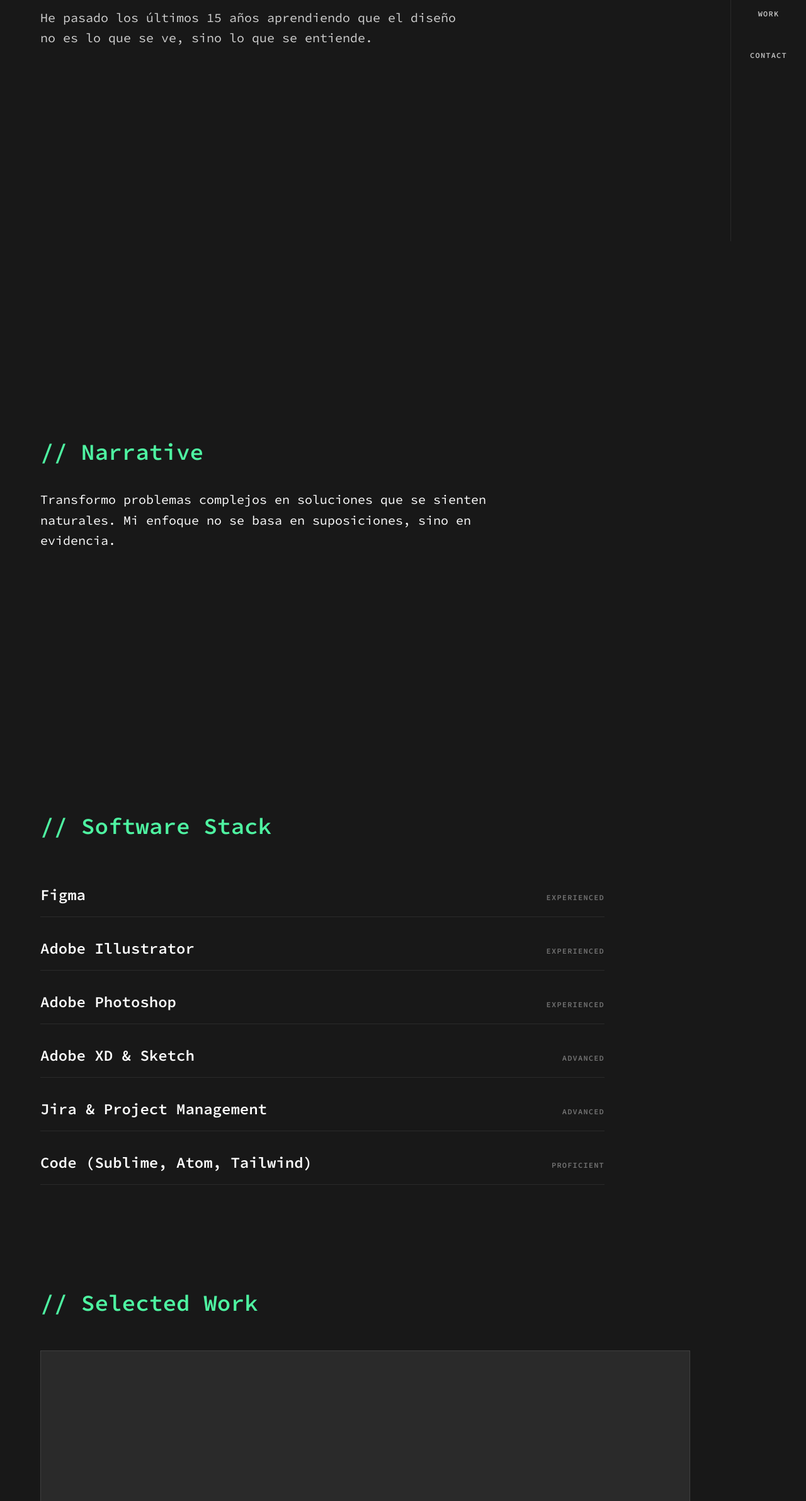
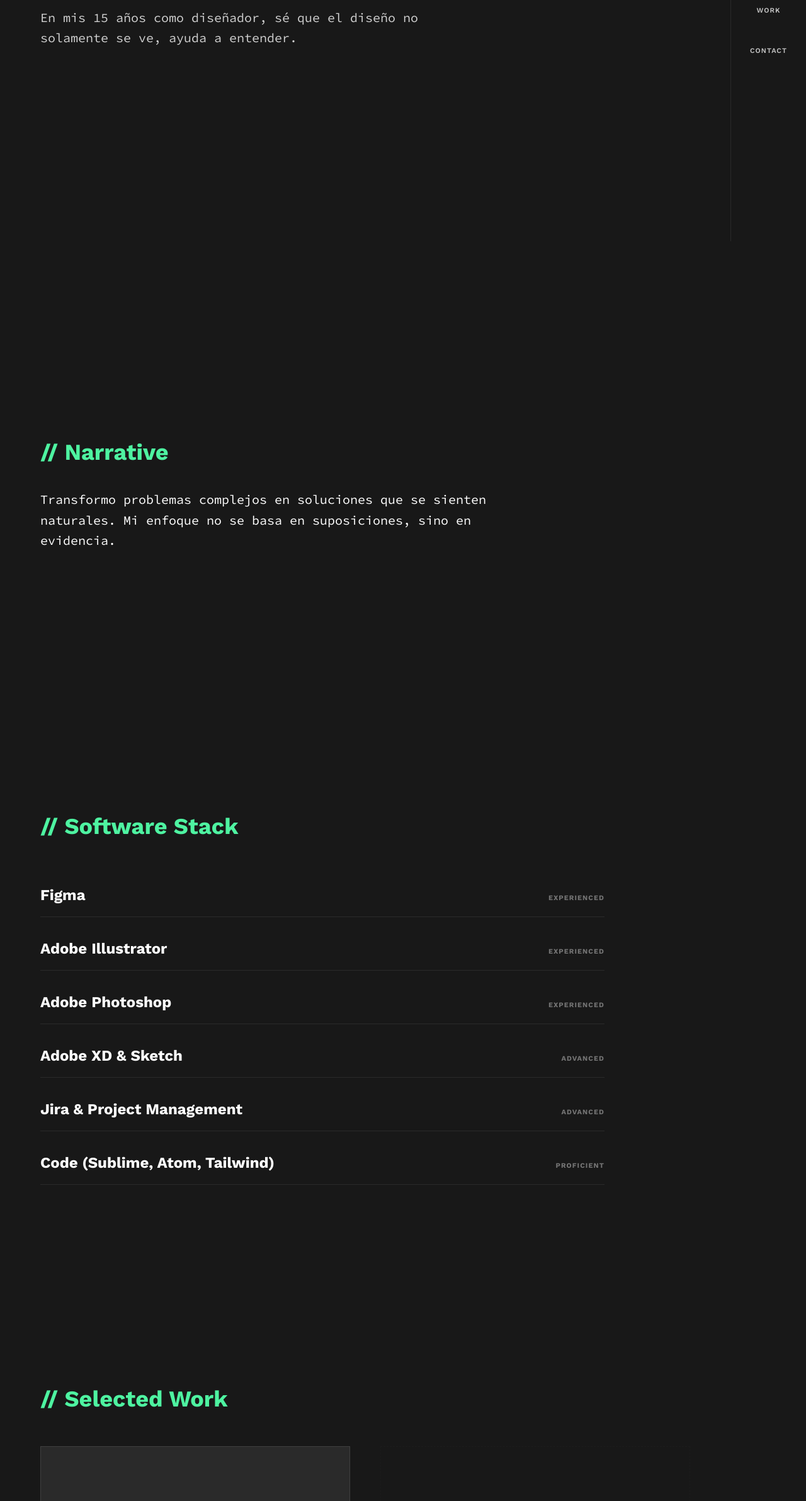
Before and after one commit to elbob-mx/portfolio-ux, a plain HTML site: page index.html in a window 1280 px wide. Shown: the part 417-2800 px from the top of the page at 63% size. Drawn offline with nearby package versions, Linux system fonts and the light colour scheme.

Commit message:
fifth  commit / microinteractions

```diff
--- a/index.html
+++ b/index.html
@@ -5,7 +5,7 @@
     <meta charset="UTF-8">
     <meta name="viewport" content="width=device-width, initial-scale=1.0, maximum-scale=1.0, user-scalable=no">
     <title>Roberto Gutiérrez O. | UX Designer</title>
-    <link href="https://fonts.googleapis.com/css2?family=Manrope:wght@800&family=Source+Code+Pro:wght@300;400;600&display=swap" rel="stylesheet">
+    <link href="https://fonts.googleapis.com/css2?family=Work+Sans:wght@400;600;700;800&family=Source+Code+Pro:wght@300;400;600&display=swap" rel="stylesheet">
     <script src="https://cdn.tailwindcss.com"></script>
     <script>
         tailwind.config = {
@@ -18,7 +18,7 @@
                         'nav-gray': '#c4c4c4'
                     },
                     fontFamily: {
-                        'manrope': ['Manrope', 'sans-serif'],
+                        'worksans': ['"Work Sans"', 'sans-serif'],
                         'source': ['"Source Code Pro"', 'monospace']
                     }
                 }
@@ -53,11 +53,11 @@
             </button>
         </div>
         <div class="flex flex-col gap-12 items-center">
-            <a href="#hero" class="nav-link tracking-widest uppercase" id="nav-start">START</a>
-            <a href="#about" class="nav-link tracking-widest uppercase" id="nav-story">STORY</a>
-            <a href="#skills" class="nav-link tracking-widest uppercase" id="nav-stack">STACK</a>
-            <a href="#work" class="nav-link tracking-widest uppercase" id="nav-work">WORK</a>
-            <a href="#contact" class="nav-link tracking-widest uppercase" id="nav-contact">CONTACT</a>
+            <a href="#hero" class="nav-link tracking-widest uppercase font-worksans" id="nav-start">START</a>
+            <a href="#about" class="nav-link tracking-widest uppercase font-worksans" id="nav-story">STORY</a>
+            <a href="#skills" class="nav-link tracking-widest uppercase font-worksans" id="nav-stack">STACK</a>
+            <a href="#work" class="nav-link tracking-widest uppercase font-worksans" id="nav-work">WORK</a>
+            <a href="#contact" class="nav-link tracking-widest uppercase font-worksans" id="nav-contact">CONTACT</a>
         </div>
     </nav>
 
@@ -67,75 +67,89 @@
                 <path d="m3 9 9-7 9 7v11a2 2 0 0 1-2 2H5a2 2 0 0 1-2-2z" />
                 <polyline points="9 22 9 12 15 12 15 22" />
             </svg>
-            <span class="text-[10px] font-bold" id="m-nav-start">START</span>
+            <span class="text-[10px] font-bold font-worksans" id="m-nav-start">START</span>
         </a>
         <a href="#about" class="mobile-nav-item">
             <svg xmlns="http://www.w3.org/2000/svg" width="20" height="20" viewBox="0 0 24 24" fill="none" stroke="currentColor" stroke-width="2" stroke-linecap="round" stroke-linejoin="round">
                 <path d="M2 3h6a4 4 0 0 1 4 4v14a3 3 0 0 0-3-3H2z" />
                 <path d="M22 3h-6a4 4 0 0 0-4 4v14a3 3 0 0 1 3-3h7z" />
             </svg>
-            <span class="text-[10px] font-bold" id="m-nav-story">STORY</span>
+            <span class="text-[10px] font-bold font-worksans" id="m-nav-story">STORY</span>
         </a>
         <a href="#skills" class="mobile-nav-item">
             <svg xmlns="http://www.w3.org/2000/svg" width="20" height="20" viewBox="0 0 24 24" fill="none" stroke="currentColor" stroke-width="2" stroke-linecap="round" stroke-linejoin="round">
                 <path d="M14.7 6.3a1 1 0 0 0 0 1.4l1.6 1.6a1 1 0 0 0 1.4 0l3.77-3.77a6 6 0 0 1-7.94 7.94l-6.91 6.91a2.12 2.12 0 0 1-3-3l6.91-6.91a6 6 0 0 1 7.94-7.94l-3.76 3.76z" />
             </svg>
-            <span class="text-[10px] font-bold" id="m-nav-stack">STACK</span>
+            <span class="text-[10px] font-bold font-worksans" id="m-nav-stack">STACK</span>
         </a>
         <a href="#work" class="mobile-nav-item">
             <svg xmlns="http://www.w3.org/2000/svg" width="20" height="20" viewBox="0 0 24 24" fill="none" stroke="currentColor" stroke-width="2" stroke-linecap="round" stroke-linejoin="round">
                 <rect width="20" height="14" x="2" y="7" rx="2" ry="2" />
                 <path d="M16 21V5a2 2 0 0 0-2-2h-4a2 2 0 0 0-2 2v16" />
             </svg>
-            <span class="text-[10px] font-bold" id="m-nav-work">WORK</span>
+            <span class="text-[10px] font-bold font-worksans" id="m-nav-work">WORK</span>
         </a>
         <a href="#contact" class="mobile-nav-item">
             <svg xmlns="http://www.w3.org/2000/svg" width="20" height="20" viewBox="0 0 24 24" fill="none" stroke="currentColor" stroke-width="2" stroke-linecap="round" stroke-linejoin="round">
                 <path d="M22 16.92v3a2 2 0 0 1-2.18 2 19.79 19.79 0 0 1-8.63-3.07 19.5 19.5 0 0 1-6-6 19.79 19.79 0 0 1-3.07-8.67A2 2 0 0 1 4.11 2h3a2 2 0 0 1 2 1.72 12.84 12.84 0 0 0 .7 2.81 2 2 0 0 1-.45 2.11L8.09 9.91a16 16 0 0 0 6 6l1.27-1.27a2 2 0 0 1 2.11-.45 12.84 12.84 0 0 0 2.81.7A2 2 0 0 1 22 16.92z" />
             </svg>
-            <span class="text-[10px] font-bold" id="m-nav-contact">CONTACT</span>
+            <span class="text-[10px] font-bold font-worksans" id="m-nav-contact">CONTACT</span>
         </a>
     </nav>
 
     <main class="w-full pb-[80px] lg:pb-0 lg:pr-[120px]">
         <section id="hero" class="section-padding min-h-[100svh] flex flex-col justify-center">
-            <h1 class="font-manrope text-[40px] md:text-[72px] leading-tight mb-8">
+            <h1 class="font-worksans text-[40px] md:text-[72px] leading-tight mb-8 font-800">
                 Roberto <span class="text-accent">Gutiérrez O.</span>
             </h1>
-            <p id="hero-desc" class="text-[18px] md:text-[20px] max-w-2xl opacity-80 leading-relaxed">
-                He pasado los últimos 15 años aprendiendo que el diseño no es lo que se ve, sino lo que se entiende.
+            <p id="hero-desc" class="text-[18px] md:text-[20px] max-w-2xl opacity-80 leading-relaxed font-source">
+                En mis 15 años como diseñador, sé que el diseño no solamente se ve, ayuda a entender.
             </p>
         </section>
 
         <section id="about" class="section-padding min-h-[100svh] flex flex-col justify-center py-10">
-            <h3 id="story-title" class="text-[28px] md:text-[36px] font-semibold mb-8 text-accent">// Narrative</h3>
-            <p id="story-desc" class="text-[18px] md:text-[20px] leading-relaxed max-w-3xl">
+            <h3 id="story-title" class="text-[28px] md:text-[36px] font-worksans font-700 mb-8 text-accent">// Narrative</h3>
+            <p id="story-desc" class="text-[18px] md:text-[20px] leading-relaxed max-w-3xl font-source">
                 Transformo problemas complejos en soluciones que se sienten naturales. Mi enfoque no se basa en suposiciones, sino en evidencia.
             </p>
         </section>
 
         <section id="skills" class="section-padding min-h-[100svh] flex flex-col justify-center py-10">
-            <h3 id="stack-title" class="text-[28px] md:text-[36px] font-semibold mb-12 text-accent">// Software Stack</h3>
-            <div class="max-w-4xl space-y-4">
-                <div class="software-row"><span class="software-name">Figma</span><span class="software-level" data-lang="exp">Experienced</span></div>
-                <div class="software-row"><span class="software-name">Adobe Illustrator</span><span class="software-level" data-lang="exp">Experienced</span></div>
-                <div class="software-row"><span class="software-name">Adobe Photoshop</span><span class="software-level" data-lang="exp">Experienced</span></div>
-                <div class="software-row"><span class="software-name">Adobe XD & Sketch</span><span class="software-level" data-lang="adv">Advanced</span></div>
-                <div class="software-row"><span class="software-name">Jira & Project Management</span><span class="software-level" data-lang="adv">Advanced</span></div>
-                <div class="software-row"><span class="software-name">Code (Sublime, Atom, Tailwind)</span><span class="software-level" data-lang="prof">Proficient</span></div>
+            <h3 id="stack-title" class="text-[28px] md:text-[36px] font-worksans font-700 mb-12 text-accent">// Software Stack</h3>
+            <div class="max-w-4xl space-y-4" id="stack-container">
+                <div class="software-row"><span class="software-name font-worksans text-[24px] font-700">Figma</span><span class="software-level font-worksans text-[11px] opacity-40 uppercase font-700 tracking-widest" data-lang="exp">Experienced</span></div>
+                <div class="software-row"><span class="software-name font-worksans text-[24px] font-700">Adobe Illustrator</span><span class="software-level font-worksans text-[11px] opacity-40 uppercase font-700 tracking-widest" data-lang="exp">Experienced</span></div>
+                <div class="software-row"><span class="software-name font-worksans text-[24px] font-700">Adobe Photoshop</span><span class="software-level font-worksans text-[11px] opacity-40 uppercase font-700 tracking-widest" data-lang="exp">Experienced</span></div>
+                <div class="software-row"><span class="software-name font-worksans text-[24px] font-700">Adobe XD & Sketch</span><span class="software-level font-worksans text-[11px] opacity-40 uppercase font-700 tracking-widest" data-lang="adv">Advanced</span></div>
+                <div class="software-row"><span class="software-name font-worksans text-[24px] font-700">Jira & Project Management</span><span class="software-level font-worksans text-[11px] opacity-40 uppercase font-700 tracking-widest" data-lang="adv">Advanced</span></div>
+                <div class="software-row"><span class="software-name font-worksans text-[24px] font-700">Code (Sublime, Atom, Tailwind)</span><span class="software-level font-worksans text-[11px] opacity-40 uppercase font-700 tracking-widest" data-lang="prof">Proficient</span></div>
             </div>
         </section>
 
         <section id="work" class="section-padding min-h-[100svh] flex flex-col justify-center py-10">
-            <h3 id="work-title" class="text-[28px] md:text-[36px] font-semibold mb-12 text-accent">// Selected Work</h3>
-            <div class="w-full aspect-video bg-warm-grey border border-white/10 flex items-center justify-center group cursor-pointer relative">
-                <p id="project-1" class="text-[16px] md:text-[20px] font-bold group-hover:text-accent transition-all uppercase tracking-widest">YouTube Music Redesign</p>
+            <h3 id="work-title" class="text-[28px] md:text-[36px] font-worksans font-700 mb-12 text-accent">// Selected Work</h3>
+            <div class="grid grid-cols-1 md:grid-cols-2 gap-12 w-full">
+                <a href="https://tu-proyecto.com" target="_blank" class="project-card group block">
+                    <div class="aspect-video bg-warm-grey border border-white/10 flex items-center justify-center relative overflow-hidden transition-all duration-300 group-active:scale-95">
+                        <p id="project-1" class="text-[14px] md:text-[16px] font-bold uppercase tracking-widest z-10 px-4 text-center font-worksans">YouTube Music Redesign</p>
+                    </div>
+                    <div class="project-info-drawer">
+                        <div class="overflow-hidden">
+                            <p class="py-4 text-[14px] opacity-70 leading-relaxed border-t border-accent/20 mt-2 font-source">
+                                A partir de fricciones detectadas, diseñe nuevas funciones para simplificar tareas constantes.
+                            </p>
+                        </div>
+                    </div>
+                </a>
+                <div class="project-card opacity-20 border border-dashed border-white/10 aspect-video flex items-center justify-center">
+                    <span class="text-[12px] uppercase tracking-widest font-worksans">Coming Soon</span>
+                </div>
             </div>
         </section>
 
         <section id="contact" class="section-padding min-h-[100svh] flex flex-col justify-center py-10">
-            <h3 id="contact-title" class="text-[28px] md:text-[36px] font-semibold mb-12 text-accent">// Contact</h3>
-            <p class="text-[20px] md:text-[40px] font-bold hover:text-accent transition-colors cursor-pointer break-words">hola@robertogoux.com</p>
+            <h3 id="contact-title" class="text-[28px] md:text-[36px] font-worksans font-700 mb-12 text-accent">// Contact</h3>
+            <p class="text-[20px] md:text-[40px] font-worksans font-800 hover:text-accent transition-colors cursor-pointer break-words">hola@robertogoux.com</p>
         </section>
     </main>
 
--- a/script.js
+++ b/script.js
@@ -1,9 +1,7 @@
 document.addEventListener("DOMContentLoaded", () => {
     gsap.registerPlugin(ScrollToPlugin);
 
-    // --- LÓGICA DE IDIOMA ---
     let currentLang = "ESP";
-
     const translations = {
         ESP: {
             "nav-start": "INICIO",
@@ -17,7 +15,7 @@ document.addEventListener("DOMContentLoaded", () => {
             "nav-contact": "CONTACTO",
             "m-nav-contact": "CONTACTO",
             "hero-desc":
-                "He pasado los últimos 15 años aprendiendo que el diseño no es lo que se ve, sino lo que se entiende.",
+                "En mis 15 años como diseñador, sé que el diseño no solamente se ve, ayuda a entender.",
             "story-title": "// Narrativa",
             "story-desc":
                 "Transformo problemas complejos en soluciones que se sienten naturales. Mi enfoque no se basa en suposiciones, sino en evidencia.",
@@ -41,7 +39,7 @@ document.addEventListener("DOMContentLoaded", () => {
             "nav-contact": "CONTACT",
             "m-nav-contact": "CONTACT",
             "hero-desc":
-                "I have spent the last 15 years learning that design is not what you see, but what you understand.",
+                "In my 15 years as a designer, I know that design is not just seen, it helps to understand.",
             "story-title": "// Narrative",
             "story-desc":
                 "I transform complex problems into solutions that feel natural. My approach is not based on assumptions, but on evidence.",
@@ -55,32 +53,24 @@ document.addEventListener("DOMContentLoaded", () => {
         },
     };
 
-    const toggleLang = () => {
+    // ... (Lógica de toggleLang, scroll engine y One-Shot Stack se mantienen iguales)
+    document.querySelectorAll(".lang-toggle").forEach((btn) => {
+        btn.addEventListener("click", () => {
             currentLang = currentLang === "ESP" ? "ENG" : "ESP";
-
-        // Actualizar etiquetas de los botones
-        document.querySelectorAll(".lang-label").forEach((el) => (el.textContent = currentLang));
-
-        // Actualizar textos por ID
+            document
+                .querySelectorAll(".lang-label")
+                .forEach((el) => (el.textContent = currentLang));
             Object.keys(translations[currentLang]).forEach((id) => {
                 const el = document.getElementById(id);
                 if (el) el.textContent = translations[currentLang][id];
             });
-
-        // Actualizar niveles del Stack (usando data-attributes)
             document.querySelectorAll(".software-level").forEach((el) => {
                 const key = el.getAttribute("data-lang");
-            if (translations[currentLang][key]) {
-                el.textContent = translations[currentLang][key];
-            }
+                if (translations[currentLang][key]) el.textContent = translations[currentLang][key];
             });
-    };
-
-    document.querySelectorAll(".lang-toggle").forEach((btn) => {
-        btn.addEventListener("click", toggleLang);
+        });
     });
 
-    // --- LÓGICA DE SCROLL Y OBSERVER (LO LOGRADO ANTERIORMENTE) ---
     const links = document.querySelectorAll("nav a");
     links.forEach((link) => {
         link.addEventListener("click", (e) => {
@@ -99,26 +89,25 @@ document.addEventListener("DOMContentLoaded", () => {
         });
     });
 
-    const sections = document.querySelectorAll("section");
-    const observer = new IntersectionObserver(
+    const stackContainer = document.getElementById("skills");
+    const softwareRows = document.querySelectorAll(".software-row");
+    gsap.set(softwareRows, { opacity: 0, x: -20 });
+    const stackObserver = new IntersectionObserver(
         (entries) => {
             entries.forEach((entry) => {
                 if (entry.isIntersecting) {
-                    entry.target.style.opacity = "1";
-                    entry.target.style.transform = "translateY(0)";
+                    gsap.to(softwareRows, {
+                        opacity: 1,
+                        x: 0,
+                        duration: 0.8,
+                        stagger: 0.1,
+                        ease: "power2.out",
+                    });
+                    stackObserver.unobserve(entry.target);
                 }
             });
         },
-        {
-            threshold: 0.05,
-            rootMargin: "0px 0px -50px 0px",
-        }
+        { threshold: 0.2 }
     );
-
-    sections.forEach((section) => {
-        section.style.opacity = "0";
-        section.style.transform = "translateY(20px)";
-        section.style.transition = "all 0.8s cubic-bezier(0.2, 1, 0.3, 1)";
-        observer.observe(section);
+    if (stackContainer) stackObserver.observe(stackContainer);
 });
-});
--- a/style.css
+++ b/style.css
@@ -1,5 +1,16 @@
+.font-worksans {
+    font-family: "Work Sans", sans-serif;
+}
+.font-800 {
+    font-weight: 800;
+}
+.font-700 {
+    font-weight: 700;
+}
+
 html {
     scroll-behavior: smooth;
+    overscroll-behavior: none;
 }
 
 body {
@@ -40,13 +51,12 @@ body {
 }
 
 .nav-link {
-    font-size: 12px;
+    font-size: 11px;
     font-weight: 600;
     color: #c4c4c4;
     transition: all 0.3s ease;
     text-decoration: none;
 }
-
 .nav-link:hover {
     color: #4ef3a1;
 }
@@ -66,33 +76,26 @@ body {
     display: flex;
     align-items: baseline;
     justify-content: space-between;
-    transition: all 0.3s ease;
 }
 
-.software-name {
-    font-size: 18px;
-    font-weight: 700;
+/* Lógica del Cajón de Texto */
+.project-info-drawer {
+    display: grid;
+    grid-template-rows: 1fr;
+    transition: grid-template-rows 0.5s cubic-bezier(0.4, 0, 0.2, 1);
 }
 
-.software-level {
-    font-size: 12px;
-    opacity: 0.4;
-    text-transform: uppercase;
-    font-weight: 700;
-    letter-spacing: 0.1em;
-}
-
-@media (min-width: 768px) {
-    .software-name {
-        font-size: 24px;
+@media (min-width: 1024px) {
+    .project-info-drawer {
+        grid-template-rows: 0fr;
+    }
+    .project-card:hover .project-info-drawer {
+        grid-template-rows: 1fr;
     }
 }
 
-@media (min-width: 1024px) {
-    .software-row:hover {
-        padding-left: 16px;
-    }
-    .software-row:hover .software-name {
-        color: #4ef3a1;
-    }
+.lang-btn-pill:active,
+.mobile-nav-item:active,
+.project-card:active {
+    transform: scale(0.95);
 }
```
Lines whose indentation alone changed are shown as unchanged.
